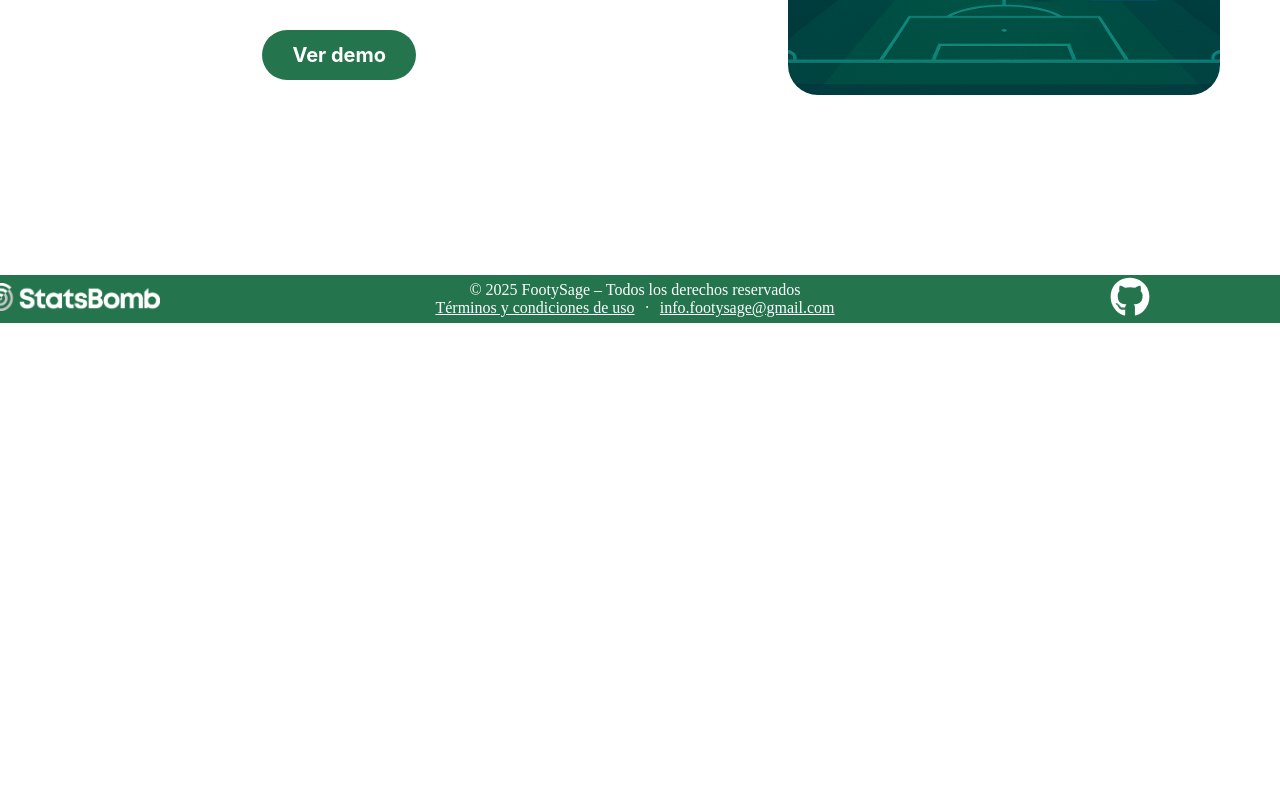
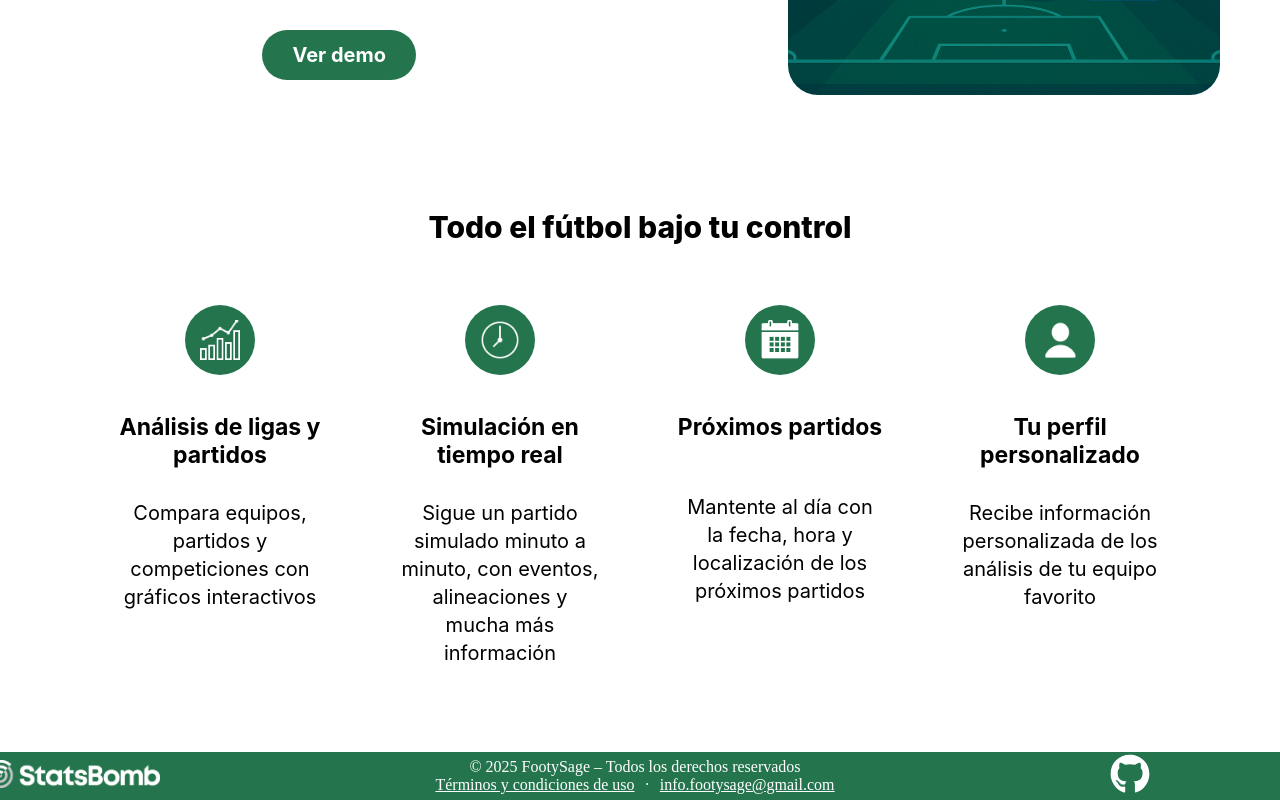
Before and after one commit to Jaime-Linares/FootySage, a React (Create React App) app in the folder frontend/: page / in a window 1280 px wide. Shown: the part 477-1277 px from the top of the page. Before the commit the page ends 800 px from the top, so only its background shows below. Built offline with nearby package versions, Linux system fonts and the light colour scheme.

Commit message:
feat: add features section to landing page

```diff
--- /dev/null
+++ b/frontend/src/views/LandingPage/FeatureCard.jsx
@@ -0,0 +1,25 @@
+import React from 'react';
+import PropTypes from 'prop-types';
+import './styles/FeatureCard.css';
+
+
+const FeatureCard = ({ icon, title, description }) => {
+    return (
+        <div className="feature">
+            <div className="feature-icon">
+                <img src={icon} alt={title} />
+            </div>
+            <h3>{title}</h3>
+            <p>{description}</p>
+        </div>
+    );
+};
+
+FeatureCard.propTypes = {
+    icon: PropTypes.string.isRequired,
+    title: PropTypes.string.isRequired,
+    description: PropTypes.string.isRequired,
+};
+
+
+export default FeatureCard;
--- a/frontend/src/views/LandingPage/LandingPage.jsx
+++ b/frontend/src/views/LandingPage/LandingPage.jsx
@@ -1,11 +1,17 @@
 import React from 'react';
 import CustomButton from '../../components/CustomButton';
 import landingIllustration from '../../assets/images/landing_illustration.png';
+import calendarLogo from '../../assets/images/calendar.png';
+import clockLogo from '../../assets/images/clock.png';
+import profileLogo from '../../assets/images/profile.png';
+import graphLogo from '../../assets/images/graph.png';
+import FeatureCard from './FeatureCard';
 import './styles/LandingPage.css';
 
 
 const LandingPage = () => {
     return (
+      <>
         <section className="hero-section">
             <div className="hero-content">
                 <div className="hero-text">
@@ -29,6 +35,32 @@ const LandingPage = () => {
                 </div>
             </div>
         </section>
+        <section className="features-section">
+          <h2 className="features-title">Todo el fútbol bajo tu control</h2>
+          <div className="features-grid">
+            <FeatureCard
+              icon={graphLogo}
+              title="Análisis de ligas y partidos"
+              description="Compara equipos, partidos y competiciones con gráficos interactivos"
+            />
+            <FeatureCard
+              icon={clockLogo}
+              title="Simulación en tiempo real"
+              description="Sigue un partido simulado minuto a minuto, con eventos, alineaciones y mucha más información"
+            />
+            <FeatureCard
+              icon={calendarLogo}
+              title="Próximos partidos"
+              description="Mantente al día con la fecha, hora y localización de los próximos partidos"
+            />
+            <FeatureCard
+              icon={profileLogo}
+              title="Tu perfil personalizado"
+              description="Recibe información personalizada de los análisis de tu equipo favorito"
+            />
+          </div>
+      </section>
+    </>
     );
 };
 
--- /dev/null
+++ b/frontend/src/views/LandingPage/styles/FeatureCard.css
@@ -0,0 +1,47 @@
+.feature {
+    width: 220px;
+    min-height: 330px;
+    padding: 10px;
+    text-align: center;
+    display: flex;
+    flex-direction: column;
+    align-items: center;
+    justify-content: flex-start;
+}
+
+.feature-icon {
+    width: 70px;
+    height: 70px;
+    border-radius: 50%;
+    background-color: var(--color-green);
+    display: flex;
+    align-items: center;
+    justify-content: center;
+    margin-bottom: 15px;
+    transition: transform 0.3s ease, box-shadow 0.3s ease;
+  }
+
+.feature-icon:hover {
+    transform: scale(1.15);
+    box-shadow: 0 0 10px rgba(0, 0, 0, 0.15);
+}
+
+.feature-icon img {
+    width: 40px;
+    height: 40px;
+    object-fit: center;
+}
+
+.feature h3 {
+    font-size: 23px;
+    font-weight: bold;
+    margin-bottom: 10px;
+    min-height: 50px;
+}
+
+.feature p {
+    font-size: 20px;
+    line-height: 1.4;
+    color: #000;
+    max-width: 200px;
+}
--- a/frontend/src/views/LandingPage/styles/LandingPage.css
+++ b/frontend/src/views/LandingPage/styles/LandingPage.css
@@ -75,3 +75,24 @@
         width: 80%;
     }
 }
+
+.features-section {
+    padding: 10px 2px 40px;
+    text-align: center;
+    background-color: var(--color-background);
+}
+
+.features-title {
+    font-size: 30px;
+    font-weight: 800;
+    margin-bottom: 50px;
+}
+
+.features-grid {
+    display: flex;
+    flex-wrap: wrap;
+    justify-content: center;
+    gap: 40px;
+    max-width: 1100px;
+    margin: 0 auto;
+}
```
